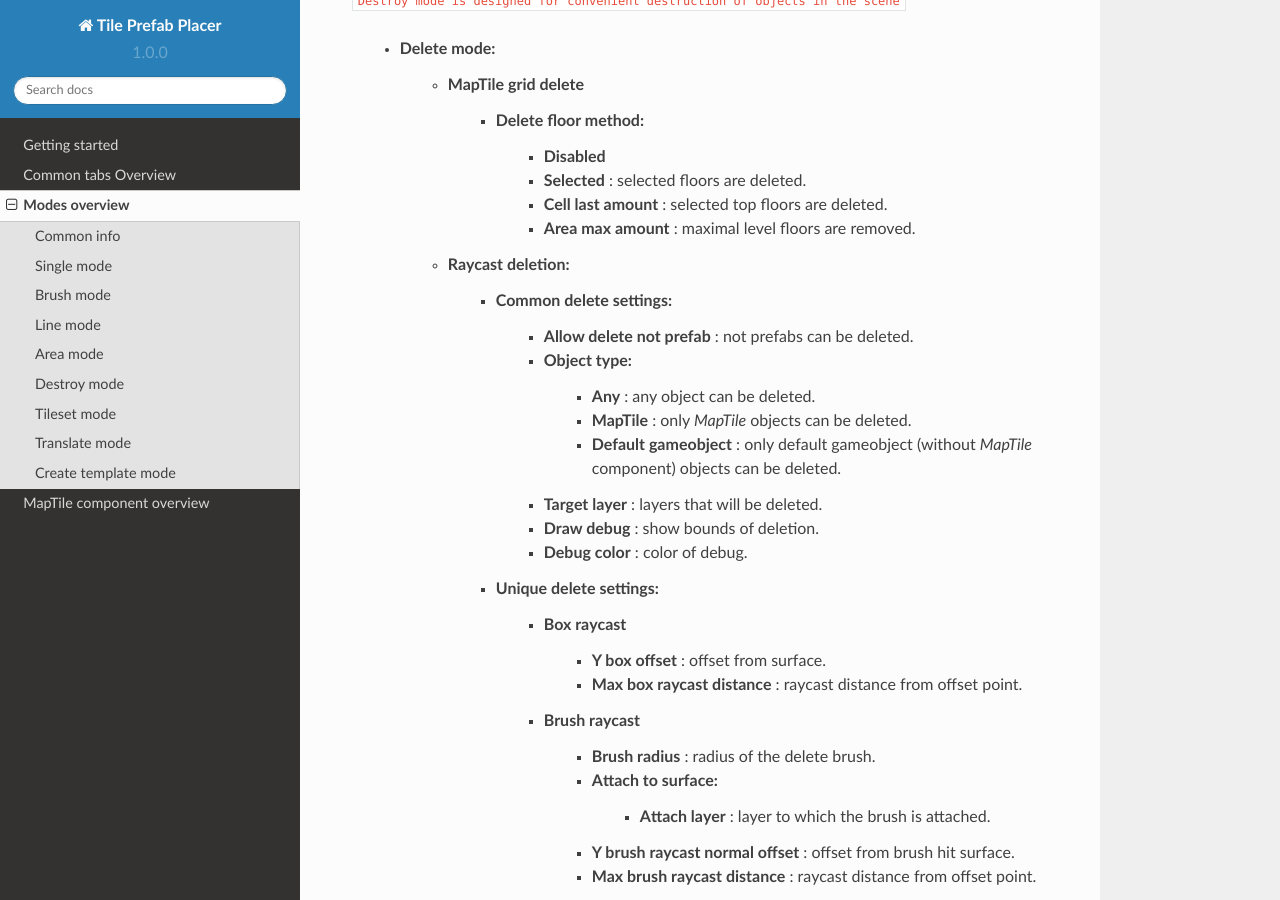
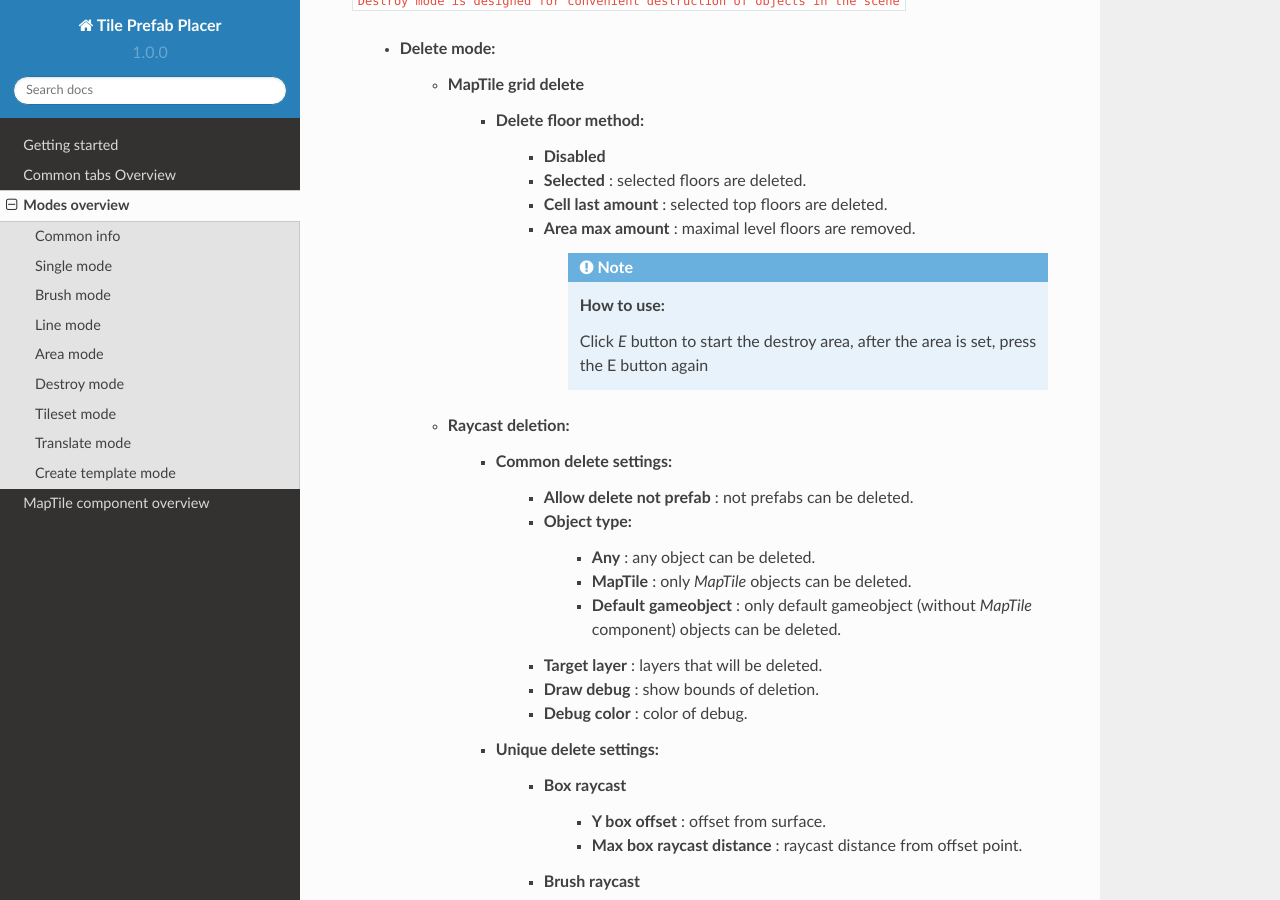
Before and after one commit to tawi1/Tile-Prefab-Placer, a Sphinx documentation site: the page built from docs/source/modes.rst, in a window 1280 px wide and 900 px high, scrolled down 9915 px. Built offline with Sphinx 7.4.7 and the Read the Docs theme 2.0.0, drawn with Linux system fonts in a browser that asks for light colours.

Commit message:
Update modes

```diff
--- a/docs/source/modes.rst
+++ b/docs/source/modes.rst
@@ -240,6 +240,8 @@ Destroy mode
 
 ``Destroy mode is designed for convenient destruction of objects in the scene``
 
+
+
 	* **Delete mode:**
 		* **MapTile grid delete**
 			* **Delete floor method:**
@@ -247,6 +249,12 @@ Destroy mode
 				* **Selected** : selected floors are deleted.
 				* **Cell last amount** : selected top floors are deleted.
 				* **Area max amount** : maximal level floors are removed.
+
+					.. note::
+						**How to use:**
+
+						Click `E` button to start the destroy area, after the area is set, press the E button again
+
 		* **Raycast deletion:**
 			* **Common delete settings:**
 				* **Allow delete not prefab** : not prefabs can be deleted.
```
